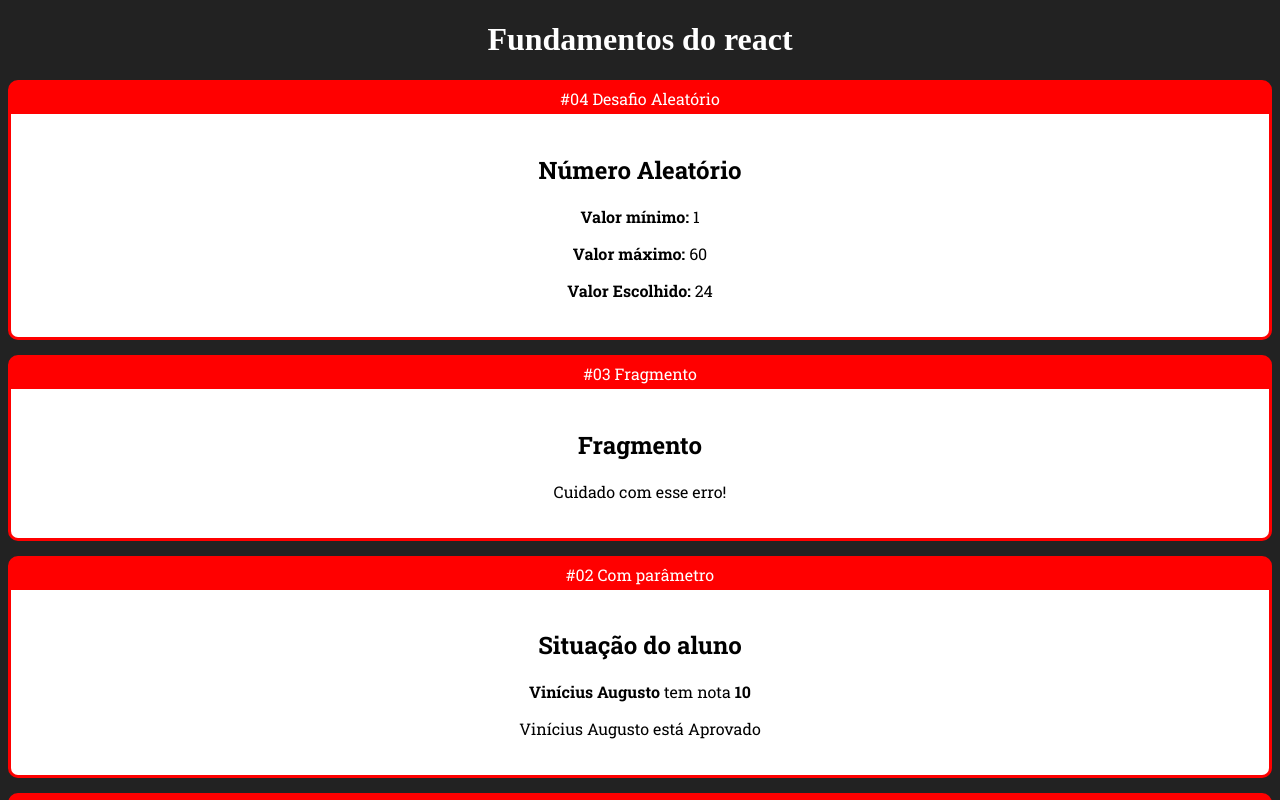
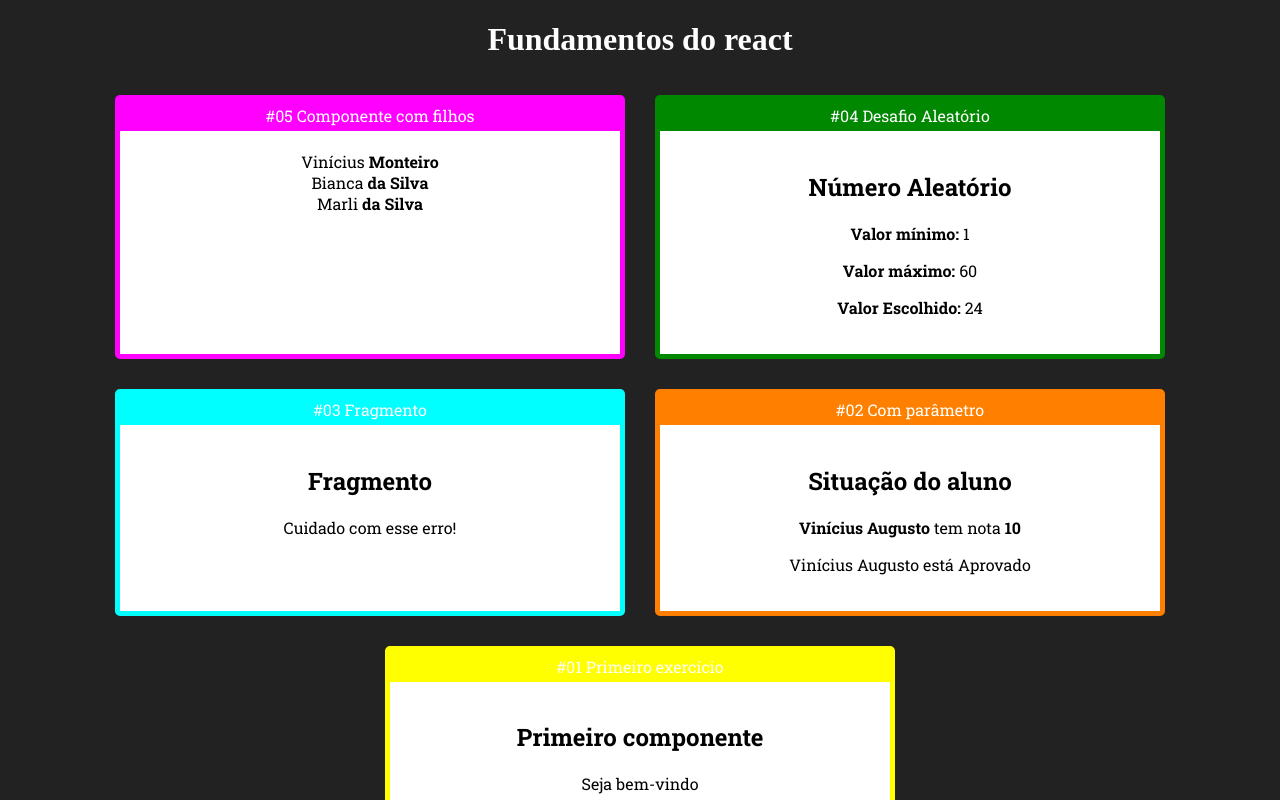
Before and after one commit to viniciusFUU/fundamentos-react, a React (Create React App) app: page / in a window 1280 px wide. Shown: the top 800 px of the page. Built offline with nearby package versions, Linux system fonts and the light colour scheme.

Commit message:
class 05 parents and children

```diff
--- /dev/null
+++ b/src/App.css
@@ -0,0 +1,5 @@
+#app .Cards{
+    display: flex;
+    justify-content: center;
+    flex-wrap: wrap;
+}
--- a/src/App.jsx
+++ b/src/App.jsx
@@ -1,24 +1,32 @@
 import React from "react"
+import "./App.css"
 
 import Primeiro from "./components/basicos/Primeiro";
 import ComParametro from "./components/basicos/ComParametro";
 import Fragmento from "./components/basicos/Fragmento"
 import Aleatorio from "./components/basicos/Aleatorio"
 import Card from "./components/layout/Card"
+import Familia from "./components/basicos/Familia"
 
 export default () =>
         <div id="app">
             <h1>Fundamentos do react</h1>
 
-            <Card titulo="#04 Desafio Aleatório">
+            <div className="Cards">
+
+                <Card titulo="#05 Componente com filhos" color="#FF00FF">
+                    <Familia sobrenome="da Silva"></Familia>
+                </Card>
+
+                <Card titulo="#04 Desafio Aleatório" color="#080">
                     <Aleatorio min="1" max="60"></Aleatorio>
                 </Card>
 
-            <Card titulo="#03 Fragmento">
+                <Card titulo="#03 Fragmento" color="#00FFFF">
                     <Fragmento></Fragmento>
                 </Card>
 
-            <Card titulo="#02 Com parâmetro">
+                <Card titulo="#02 Com parâmetro" color="#FF8000">
                     <ComParametro
                     titulo="Situação do aluno"
                     aluno="Vinícius Augusto"
@@ -26,8 +34,10 @@ export default () =>
                     ></ComParametro>
                 </Card>
 
-            <Card titulo=" #01 Primeiro exercício">
+                <Card titulo=" #01 Primeiro exercício" color="#FFFF00">
                     <Primeiro></Primeiro>
                 </Card>
 
             </div>
+
+        </div>
--- /dev/null
+++ b/src/components/basicos/Familia.jsx
@@ -0,0 +1,12 @@
+import React from "react"
+import FamiliaMembro from './FamiliaMembro'
+
+export default (props) =>{
+    return (
+        <div>
+            <FamiliaMembro nome="Vinícius" sobrenome="Monteiro"/>
+            <FamiliaMembro nome="Bianca"{...props}/>
+            <FamiliaMembro nome="Marli" sobrenome={props.sobrenome}/>
+        </div>
+    )
+}
--- /dev/null
+++ b/src/components/basicos/FamiliaMembro.jsx
@@ -0,0 +1,9 @@
+import React from "react"
+
+export default (props) =>{
+    return (
+        <div>
+            {props.nome} <strong>{props.sobrenome}</strong>
+        </div>
+    )
+}
--- a/src/components/basicos/Primeiro.jsx
+++ b/src/components/basicos/Primeiro.jsx
@@ -4,7 +4,7 @@ export default function Primeiro() {
   const msg = "Seja bem-vindo";
   return (
     <div>
-      <h1>Primeiro componente</h1>
+      <h2>Primeiro componente</h2>
       <p>{msg}</p>
     </div>
   );
--- a/src/components/layout/Card.css
+++ b/src/components/layout/Card.css
@@ -1,10 +1,14 @@
 .card{
-    background-color: red;
-    border-radius: 10px;
+    border-radius: 5px;
     overflow: hidden;
-    border: 3px solid red;
+    border: 5px solid;
     font-family: Roboto slab;
-    margin-bottom: 15px;
+    margin: 15px;
+
+    display: flex;
+    flex-direction: column;
+    min-width: 500px;
+    max-width: 500px;
 }
 
 .card .title{
@@ -13,7 +17,8 @@
     justify-content: center;
 }
 
-.content{
+.card .content{
+    flex: 1;
     background-color: white;
     color: black;
     padding: 20px
--- a/src/components/layout/Card.jsx
+++ b/src/components/layout/Card.jsx
@@ -2,8 +2,14 @@ import React from "react"
 import "./Card.css"
 
 export default (props) => {
+
+    const cardStyle = {
+        backgroundColor: props.color || '#4d2bff',
+        borderColor: props.color || '#4d2bff'
+    }
+
     return (
-        <div className="card">
+        <div className="card" style={cardStyle}>
             <div className="title">
                 {props.titulo}
             </div>
```
Lines whose indentation alone changed are shown as unchanged.
